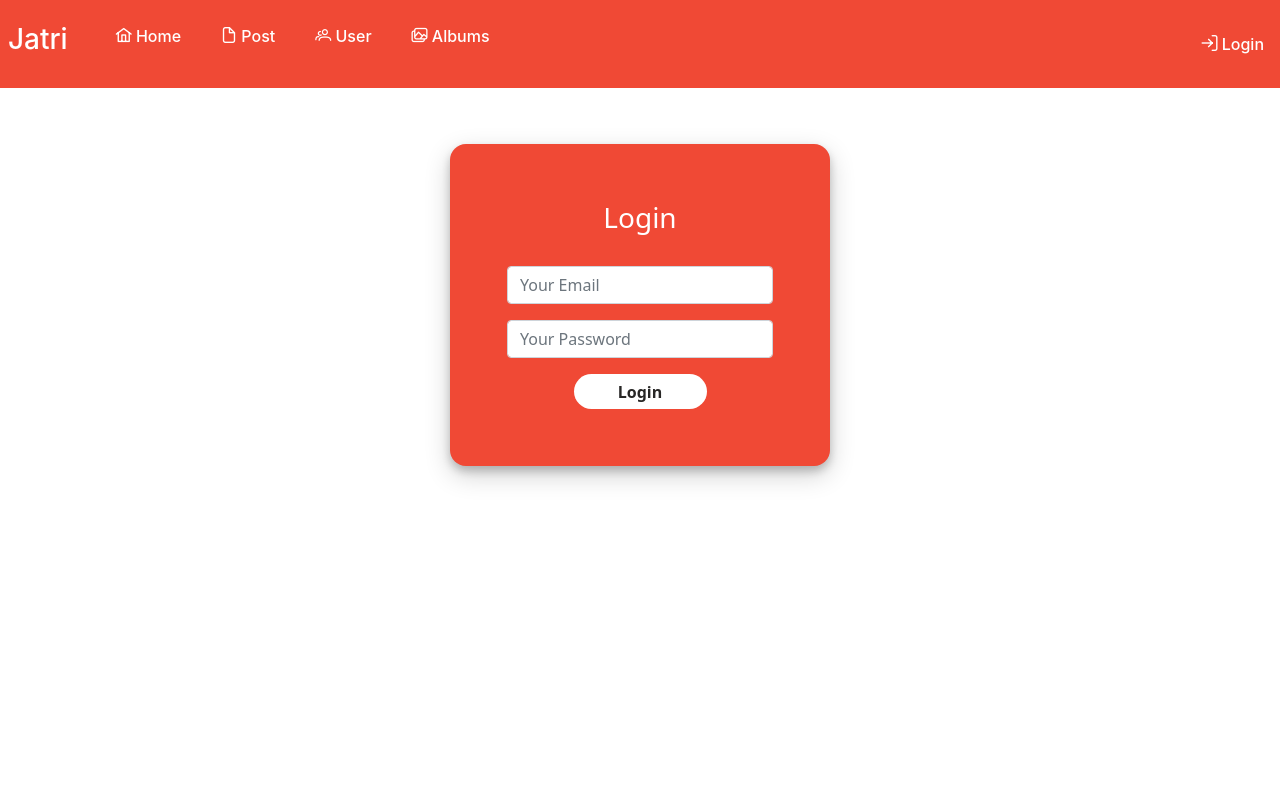
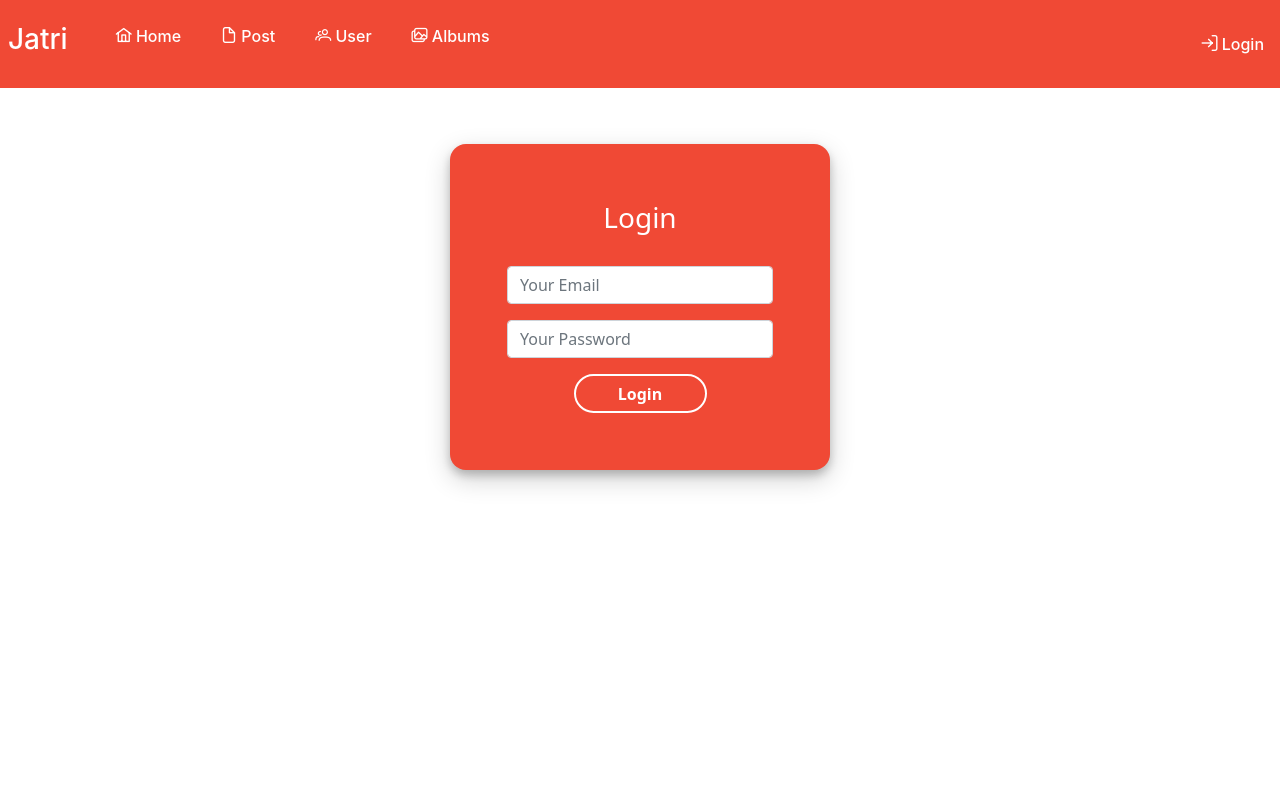
Before and after one commit to mohaimenkhalid/Jatri-test-project, a Vue app: page /login in a window 1280 px wide. Shown: the top 800 px of the page. Built offline with nearby package versions, Linux system fonts and the light colour scheme.

Commit message:
Login button modify design

```diff
--- a/src/views/auth/LoginPage.vue
+++ b/src/views/auth/LoginPage.vue
@@ -80,10 +80,16 @@ export default {
 .btnSubmit {
   font-weight: 600;
   width: 50%;
-  color: #282726;
-  background-color: #fff;
-  border: none;
+  background-color: #F04935;
+  border: 2px solid #fff;
+  color: #fff;
   border-radius: 1.5rem;
   padding: 2%;
 }
+
+.btnSubmit:hover {
+  background-color: #fff;
+  border: 2px solid #fff;
+  color: #F04935;
+}
 </style>
```
